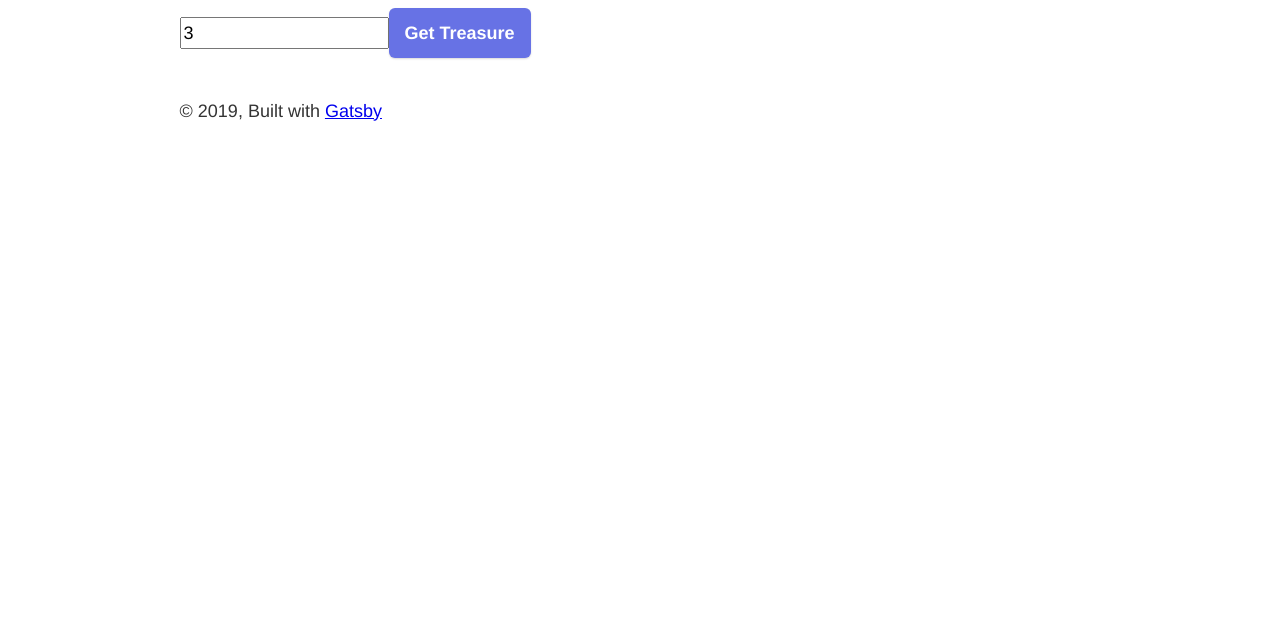
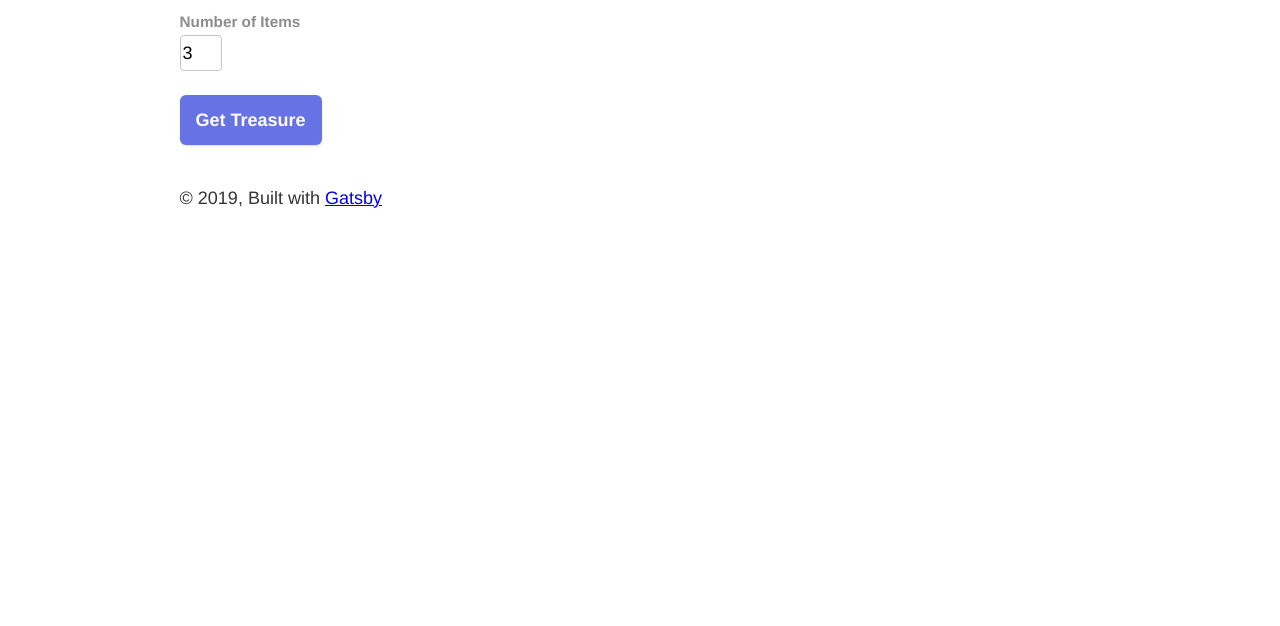
Before and after one commit to tkgwheeler/ttrpg-generators, a Gatsby site: page / in a window 1280 px wide. Shown: the part 174-800 px from the top of the page. Built offline with nearby package versions, Linux system fonts and the light colour scheme; Gatsby itself is replaced by a stand-in of ours.

Commit message:
Adjusted Input label

```diff
--- a/src/components/Treasure/Treasure.js
+++ b/src/components/Treasure/Treasure.js
@@ -1,6 +1,7 @@
 import React, { useState } from "react";
 
 import Button from "../Common/Button/Button";
+import Label from "../Common/Label/Label";
 import TreasureContainer from "./TreasureContainer/TreasureContainer";
 import TreasureList from "./TreasureList/TreasureList";
 
@@ -49,7 +50,17 @@ const Treasure = () => {
     <div>
       <div style={{ marginBottom: "40px" }}>
         <h1>Treasure</h1>
-        <input value={newAmount} onChange={handleAmountChange} />
+        <Label text="Number of Items" />
+        <div style={{ marginBottom: "24px" }}>
+          <input
+            value={newAmount}
+            onChange={handleAmountChange}
+            type="number"
+            min="0"
+            max="50"
+            step="1"
+          />
+        </div>
         <Button handleClick={handleClick} label="Get Treasure" type="primary" />
       </div>
       <TreasureContainer
--- a/src/components/layout.css
+++ b/src/components/layout.css
@@ -119,6 +119,9 @@ optgroup {
 button,
 input {
   overflow: visible;
+  border: 1px solid #c5c5c5;
+  border-radius: 4px;
+  padding: 4px 2px;
 }
 button,
 select {
```
